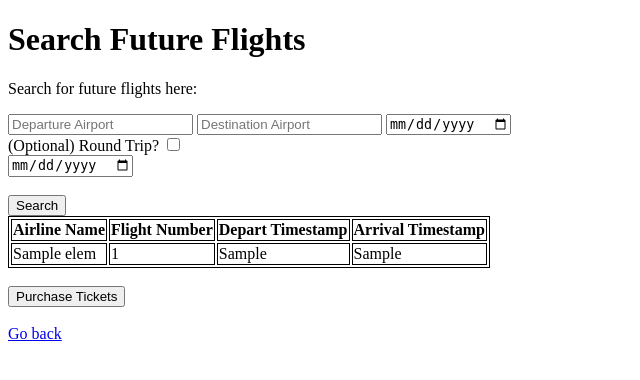
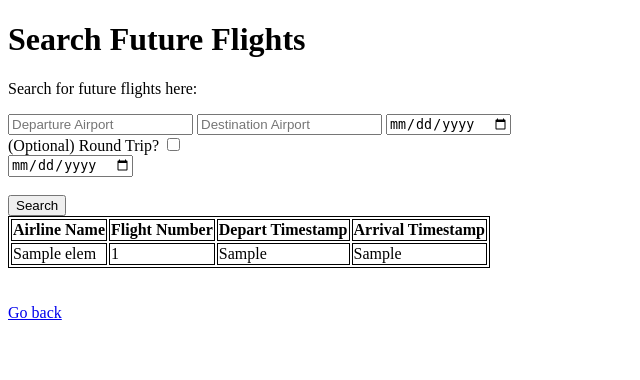
Before and after one commit to leeked/Air-Ticket-Database, a Flask app: template webapp/templates/search.html in a window 1280 px wide. Shown: the top 380 px of the page, without its empty margins (0-640 px from the left). Run offline with Flask 2, Linux system fonts and the light colour scheme; the template is opened without the code that fills it: most values are stand-ins (such as "Sample title", 1, 10 or a date in 2020).

Commit message:
Search should not have a link to purchase tickets

```diff
--- a/webapp/templates/search.html
+++ b/webapp/templates/search.html
@@ -43,12 +43,6 @@
 </table>
 
 </br>
-
-<a href='/purchasepage'>
-	<button>Purchase Tickets</button>
-</a>
-
-</br>
 </br>
 <a href="/">Go back</a>
 
```
